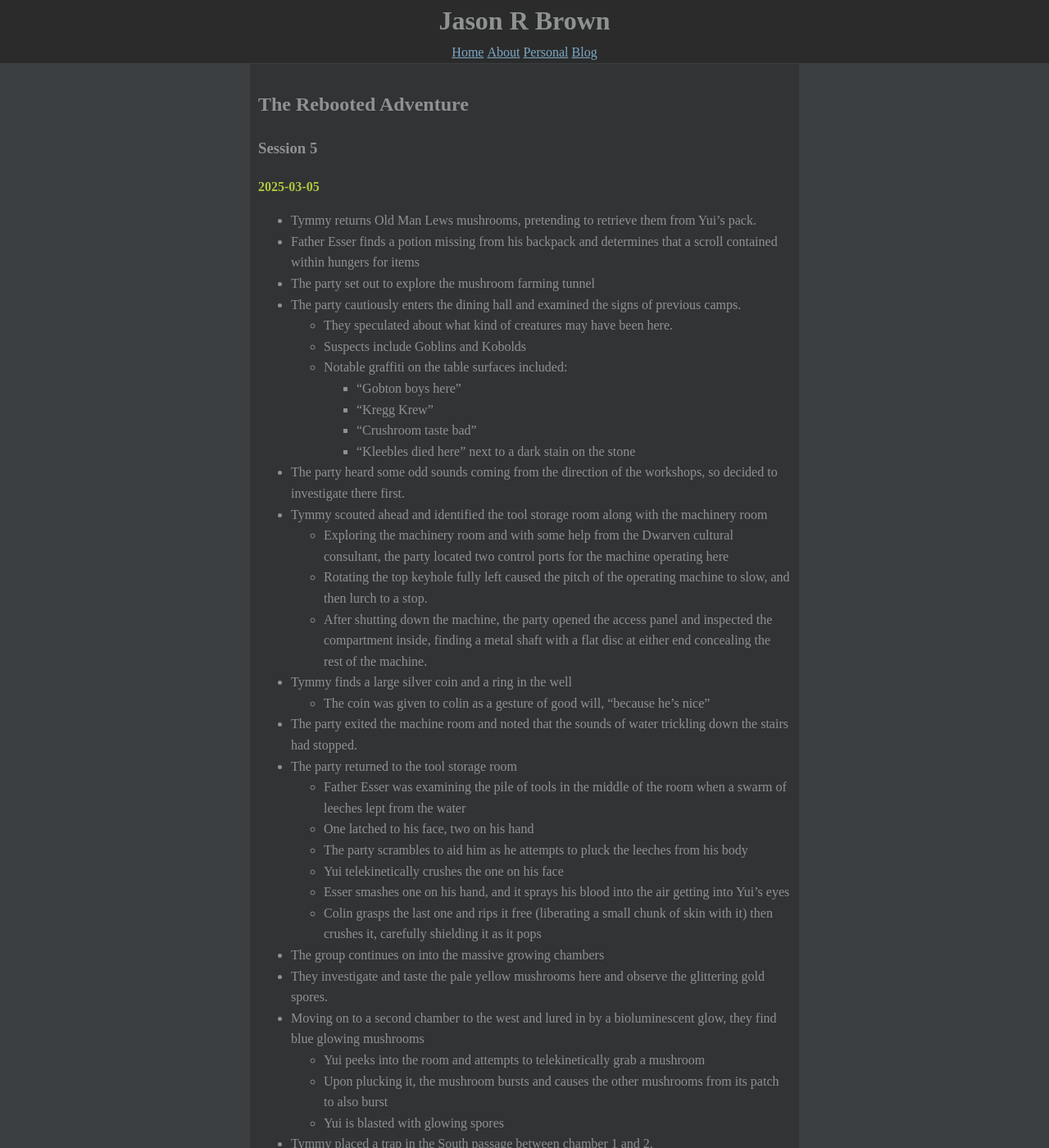
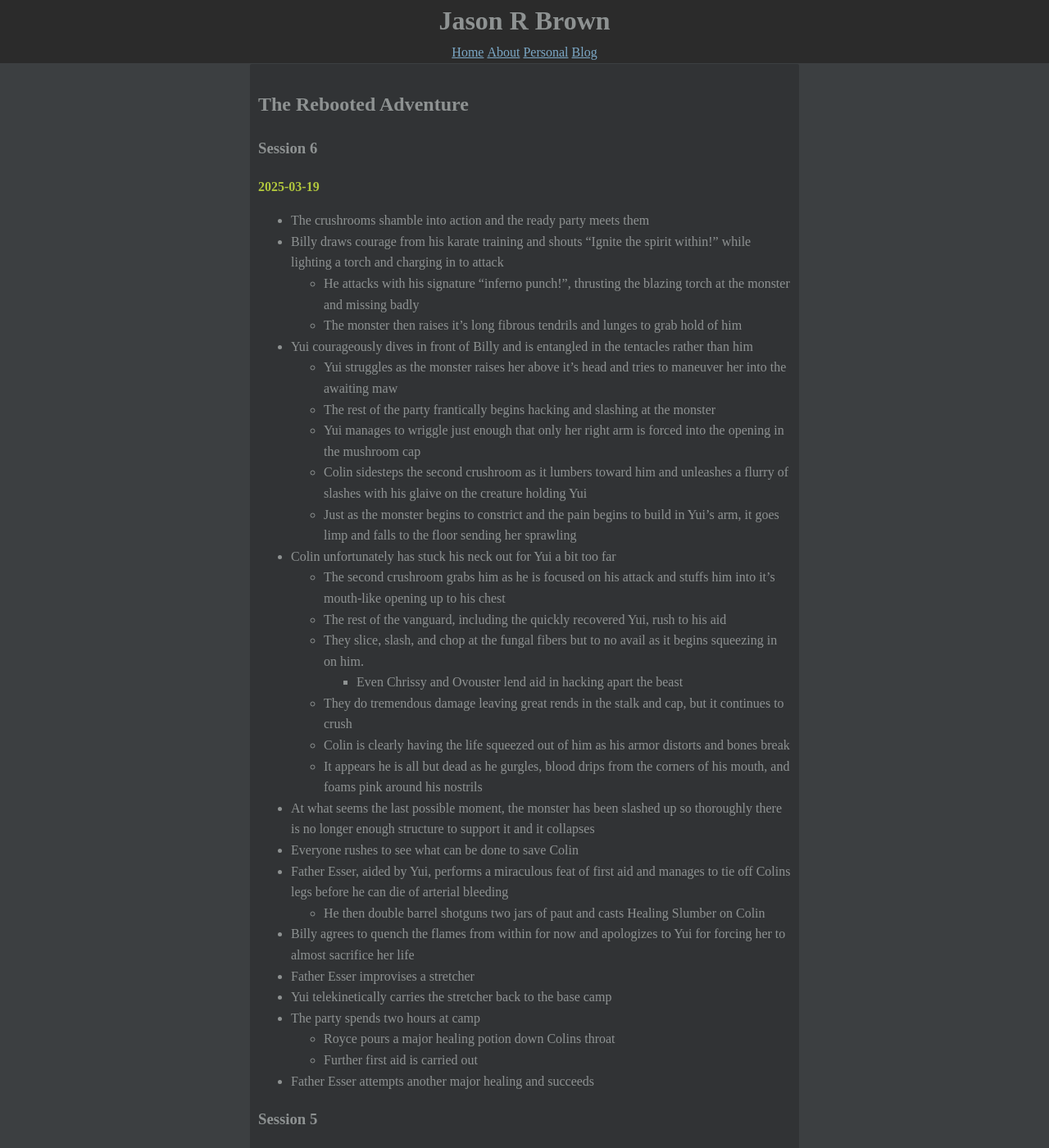
Before and after one commit to noUsernamesLef7/noUsernamesLef7.github.io, a Jekyll site: the page built from personal/rpgs/keeldurn/log.md, in a window 1280 px wide and 1400 px high. Shown: the whole window at 82% size. Built offline with Jekyll 4.4.1, drawn with Linux system fonts in a browser that asks for light colours; some of the changed text lies outside the part shown.

```diff
--- a/personal/rpgs/keeldurn/log.md
+++ b/personal/rpgs/keeldurn/log.md
@@ -1,12 +1,44 @@
 ---
 layout: default
-date: 2025-03-05
+date: 2025-04-09
 author: Jason Brown
 title: Keeldurn Adventure Log
 
 ---
 
 ## The Rebooted Adventure
+
+### Session 6
+**2025-03-19**
+* The crushrooms shamble into action and the ready party meets them
+* Billy draws courage from his karate training and shouts "Ignite the spirit within!" while lighting a torch and charging in to attack
+	* He attacks with his signature "inferno punch!", thrusting the blazing torch at the monster and missing badly
+	* The monster then raises it's long fibrous tendrils and lunges to grab hold of him
+* Yui courageously dives in front of Billy and is entangled in the tentacles rather than him
+	* Yui struggles as the monster raises her above it's head and tries to maneuver her into the awaiting maw
+	* The rest of the party frantically begins hacking and slashing at the monster
+	* Yui manages to wriggle just enough that only her right arm is forced into the opening in the mushroom cap
+	* Colin sidesteps the second crushroom as it lumbers toward him and unleashes a flurry of slashes with his glaive on the creature holding Yui
+	* Just as the monster begins to constrict and the pain begins to build in Yui's arm, it goes limp and falls to the floor sending her sprawling
+* Colin unfortunately has stuck his neck out for Yui a bit too far
+	* The second crushroom grabs him as he is focused on his attack and stuffs him into it's mouth-like opening up to his chest
+	* The rest of the vanguard, including the quickly recovered Yui, rush to his aid
+	* They slice, slash, and chop at the fungal fibers but to no avail as it begins squeezing in on him.
+		* Even Chrissy and Ovouster lend aid in hacking apart the beast
+	* They do tremendous damage leaving great rends in the stalk and cap, but it continues to crush
+	* Colin is clearly having the life squeezed out of him as his armor distorts and bones break
+	* It appears he is all but dead as he gurgles, blood drips from the corners of his mouth, and foams pink around his nostrils
+* At what seems the last possible moment, the monster has been slashed up so thoroughly there is no longer enough structure to support it and it collapses
+* Everyone rushes to see what can be done to save Colin
+* Father Esser, aided by Yui, performs a miraculous feat of first aid and manages to tie off Colins legs before he can die of arterial bleeding
+	* He then double barrel shotguns two jars of paut and casts Healing Slumber on Colin
+* Billy agrees to quench the flames from within for now and apologizes to Yui for forcing her to almost sacrifice her life
+* Father Esser improvises a stretcher
+* Yui telekinetically carries the stretcher back to the base camp
+* The party spends two hours at camp
+	* Royce pours a major healing potion down Colins throat
+	* Further first aid is carried out
+* Father Esser attempts another major healing and succeeds
 
 ### Session 5
 **2025-03-05**
```
Also changed, not shown: personal/rpgs/keeldurn/index.md (+2 -1 lines), personal/rpgs/keeldurn/quotes.md (added, +19 -0 lines).
